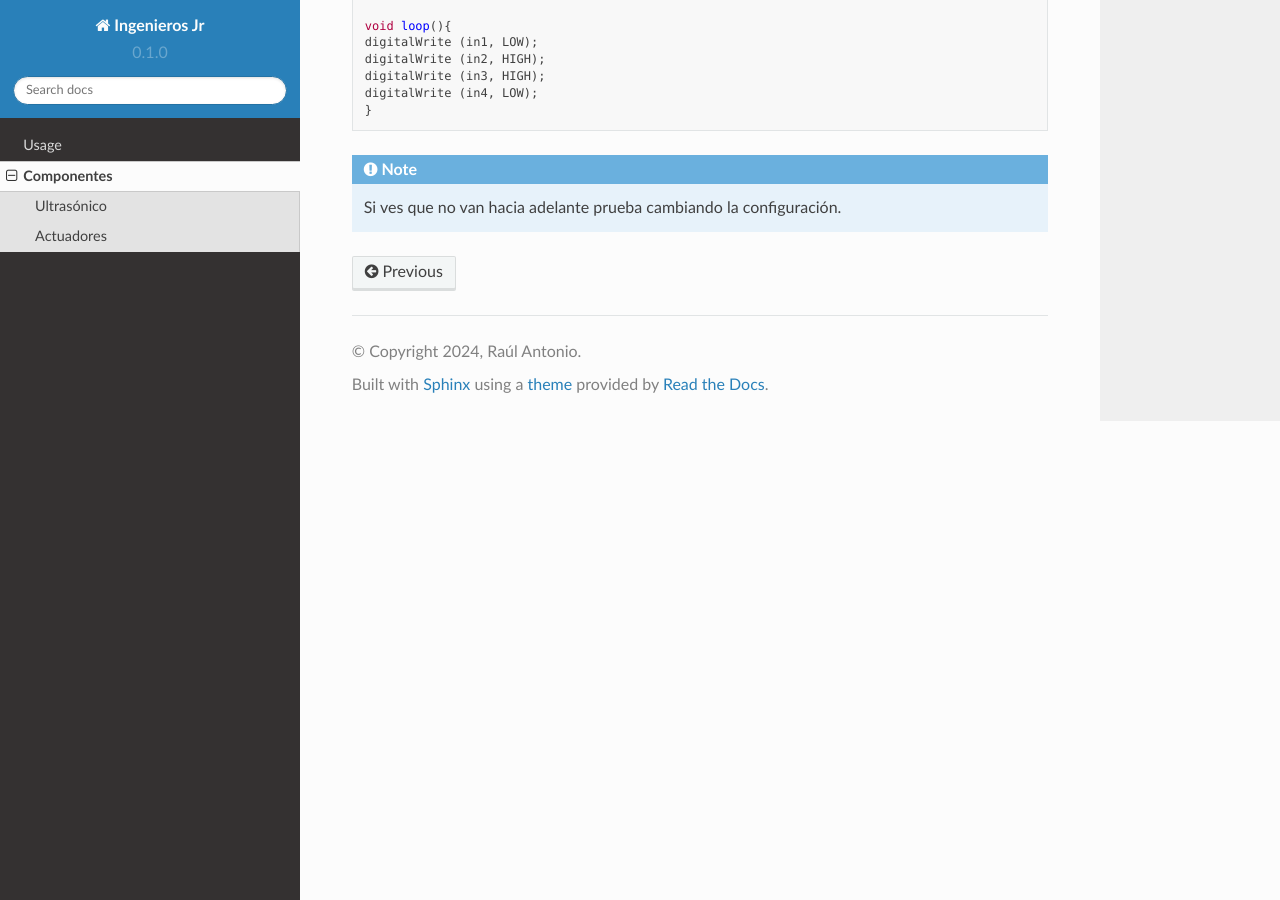
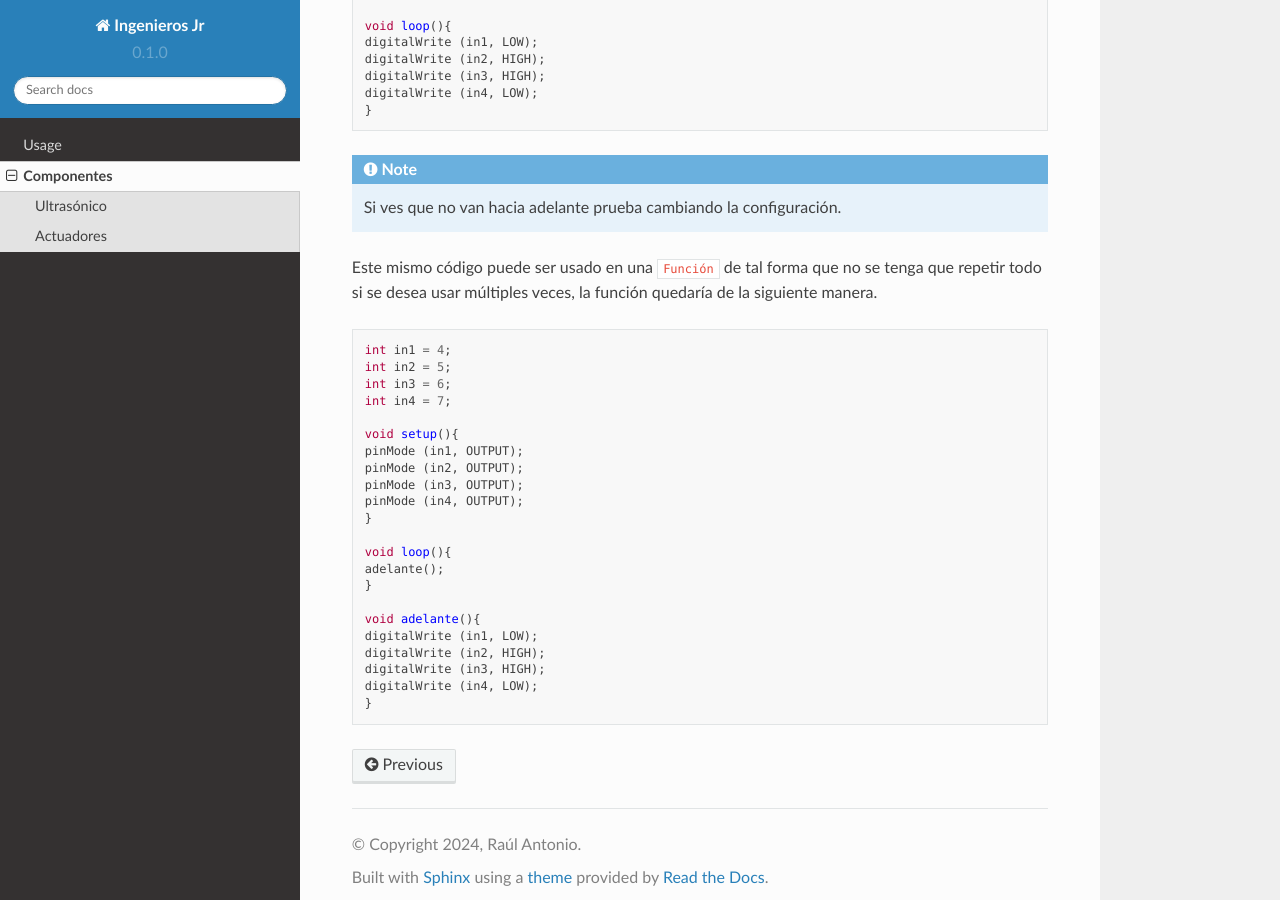
Before and after one commit to Gagis00/Ingeniero-JR, a Sphinx documentation site: the page built from docs/source/componentes.rst, in a window 1280 px wide and 900 px high, scrolled down 2432 px. Built offline with Sphinx 7.4.7 and the Read the Docs theme 2.0.0, drawn with Linux system fonts in a browser that asks for light colours.

Commit message:
Update componentes.rst

```diff
--- a/docs/source/componentes.rst
+++ b/docs/source/componentes.rst
@@ -117,3 +117,30 @@ Al final debería quedar algo como lo siguiente:
 
 .. note::
    Si ves que no van hacia adelante prueba cambiando la configuración.
+
+Este mismo código puede ser usado en una ``Función`` de tal forma que no se tenga que repetir todo si se desea usar múltiples veces, la función quedaría de la siguiente manera.
+
+.. code-block:: c++
+
+   int in1 = 4;
+   int in2 = 5;
+   int in3 = 6;
+   int in4 = 7;
+
+   void setup(){
+   pinMode (in1, OUTPUT);
+   pinMode (in2, OUTPUT);
+   pinMode (in3, OUTPUT);
+   pinMode (in4, OUTPUT);
+   }
+
+   void loop(){
+   adelante();
+   }
+
+   void adelante(){
+   digitalWrite (in1, LOW);
+   digitalWrite (in2, HIGH);
+   digitalWrite (in3, HIGH);
+   digitalWrite (in4, LOW);
+   }
```
